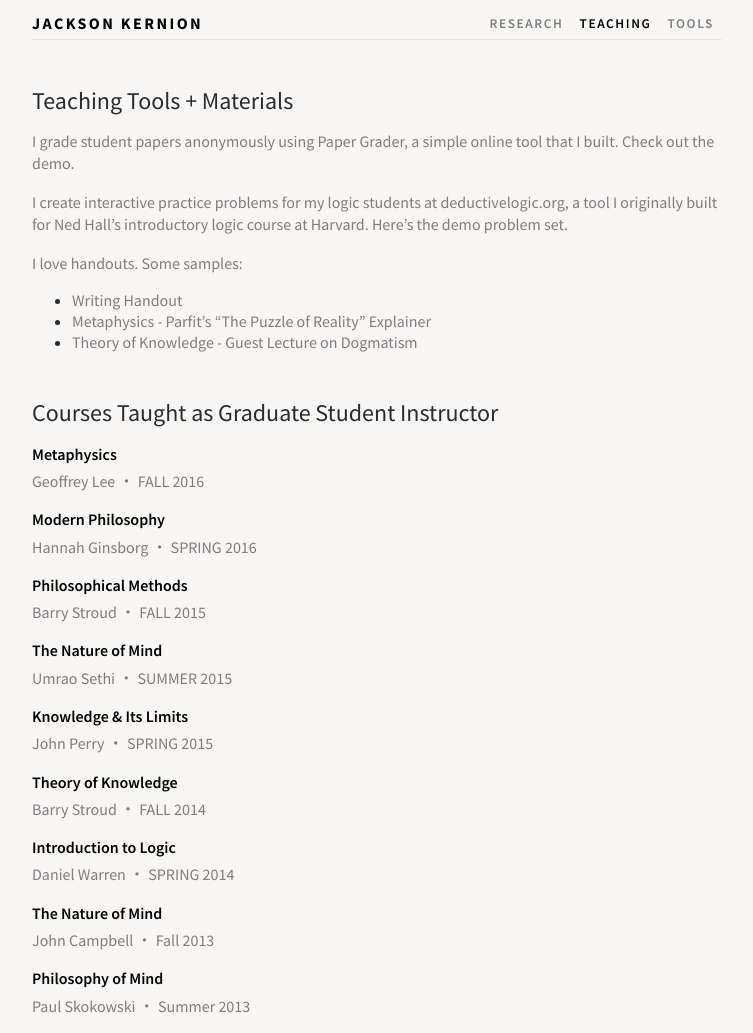
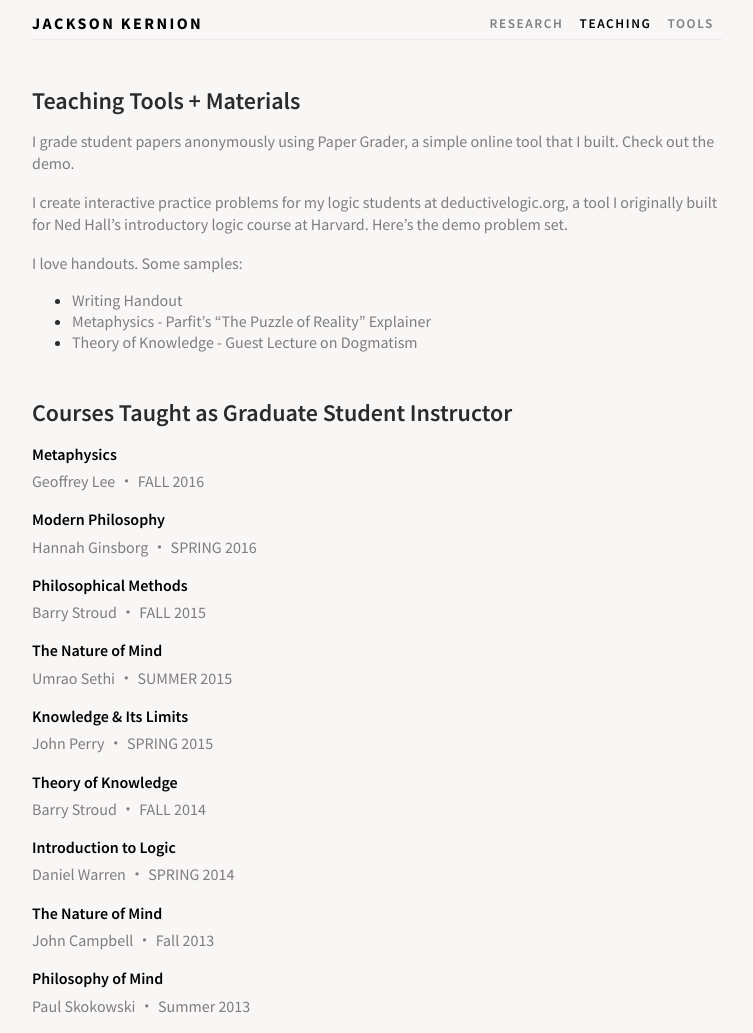
Before and after one commit to jacksonkernion/jacksonkernion.github.io, a Jekyll site: the page built from teaching.md, in a window 1280 px wide. Shown: the whole page, without its empty margins (263-1016 px from the left). Built offline with Jekyll 4.4.1, drawn with Linux system fonts in a browser that asks for light colours; nearby versions of some CDN libraries; our own code applies the rules of GitHub Pages for plain Markdown files.

Commit message:
CSS update

```diff
--- a/assets/stylesheets/style.css
+++ b/assets/stylesheets/style.css
@@ -7,13 +7,13 @@ body{
 
 h1{
 	font-size: 18pt;
-	font-weight: 400;
+	font-weight: 600;
 	padding-bottom: 0px;
 	margin-top: 3rem;
 	margin-bottom: 1rem;
 }
 
-body h1:first{
+main h1:first-child{
 	margin-top:0;
 }
 
```
